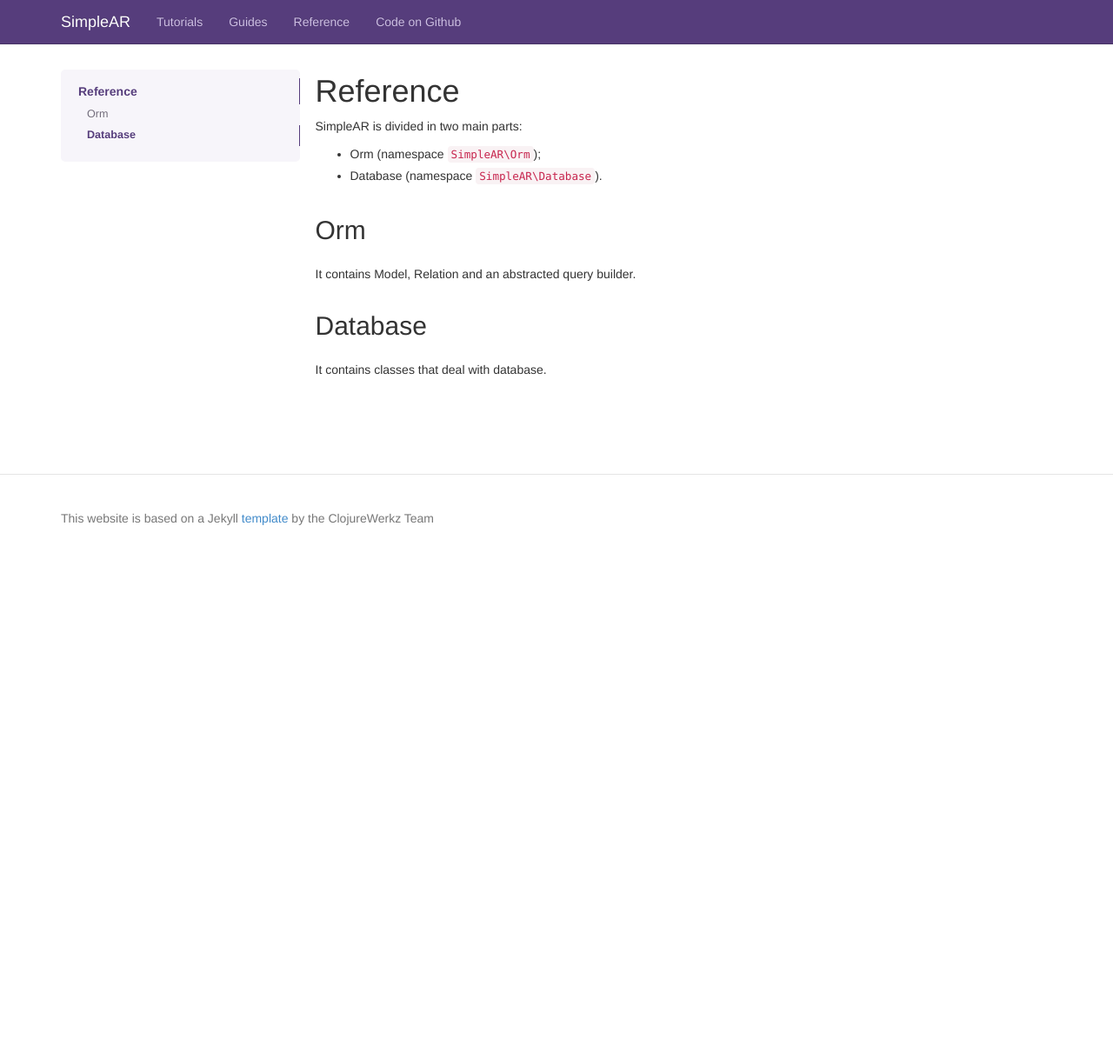
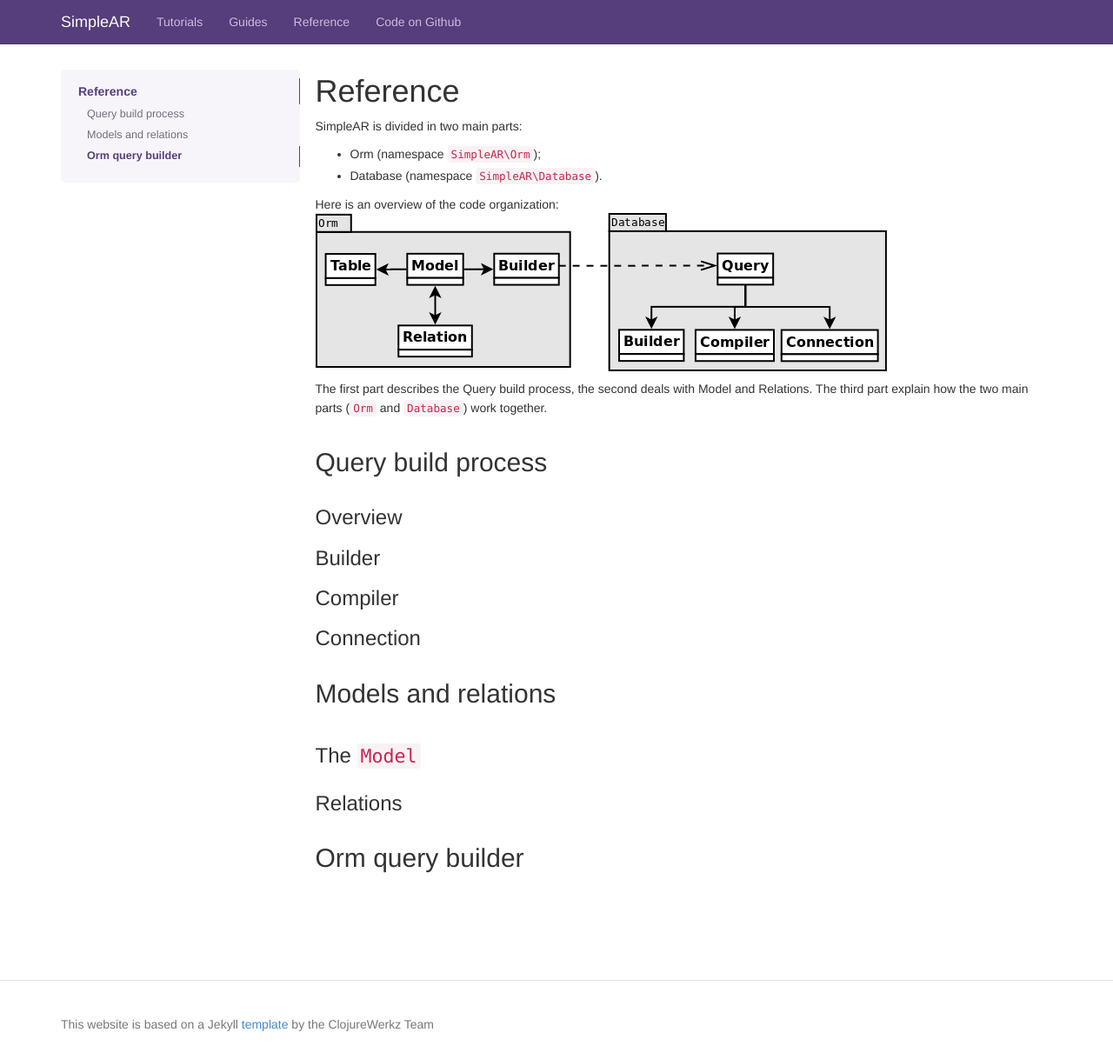
Before and after one commit to Lebugg/SimpleAR, a Jekyll site: the page built from articles/reference.md, in a window 1280 px wide and 1218 px high. Shown: the whole window at 87% size. Built offline with Jekyll 4.4.1, drawn with Linux system fonts in a browser that asks for light colours; some web fonts are replaced; Markdown is read by kramdown in place of the engine named in the settings.

Commit message:
Reference toc

```diff
--- a/articles/reference.md
+++ b/articles/reference.md
@@ -10,10 +10,27 @@ SimpleAR is divided in two main parts:
 * Orm (namespace `SimpleAR\Orm`);
 * Database (namespace `SimpleAR\Database`).
 
-## Orm
+Here is an overview of the code organization:
+![Code overview]({{ site.baseurl }}/assets/images/reference_overview.png
+"Overview of code organization")
 
-It contains Model, Relation and an abstracted query builder.
+The first part describes the Query build process, the second deals with Model
+and Relations. The third part explain how the two main parts (`Orm` and
+`Database`) work together.
 
-## Database
 
-It contains classes that deal with database.
+## Query build process
+
+### Overview
+### Builder
+### Compiler
+### Connection
+
+
+## Models and relations
+
+### The `Model`
+### Relations
+
+
+## Orm query builder
```
Also changed, not shown: assets/images/reference_overview.png (added), 1 other file.
